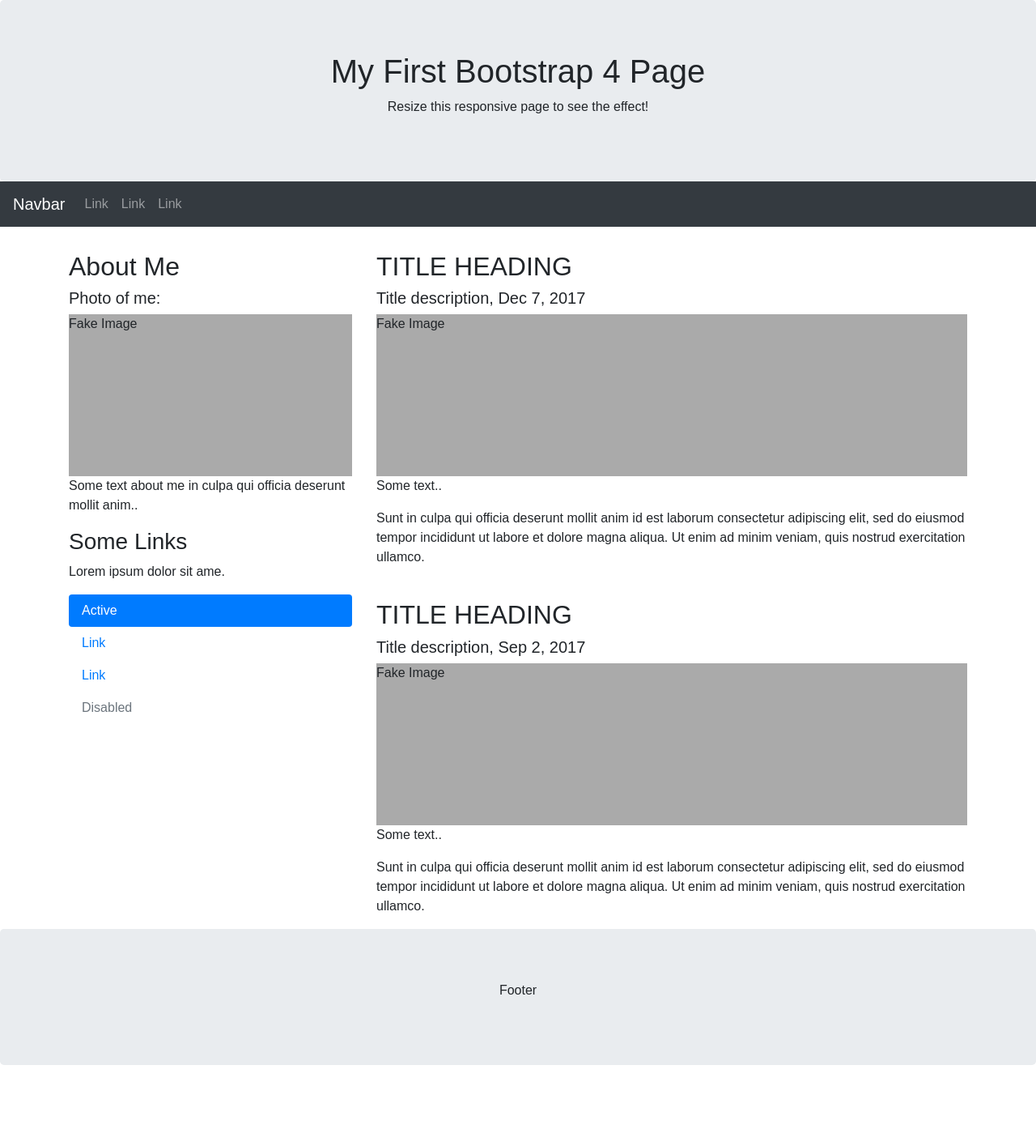
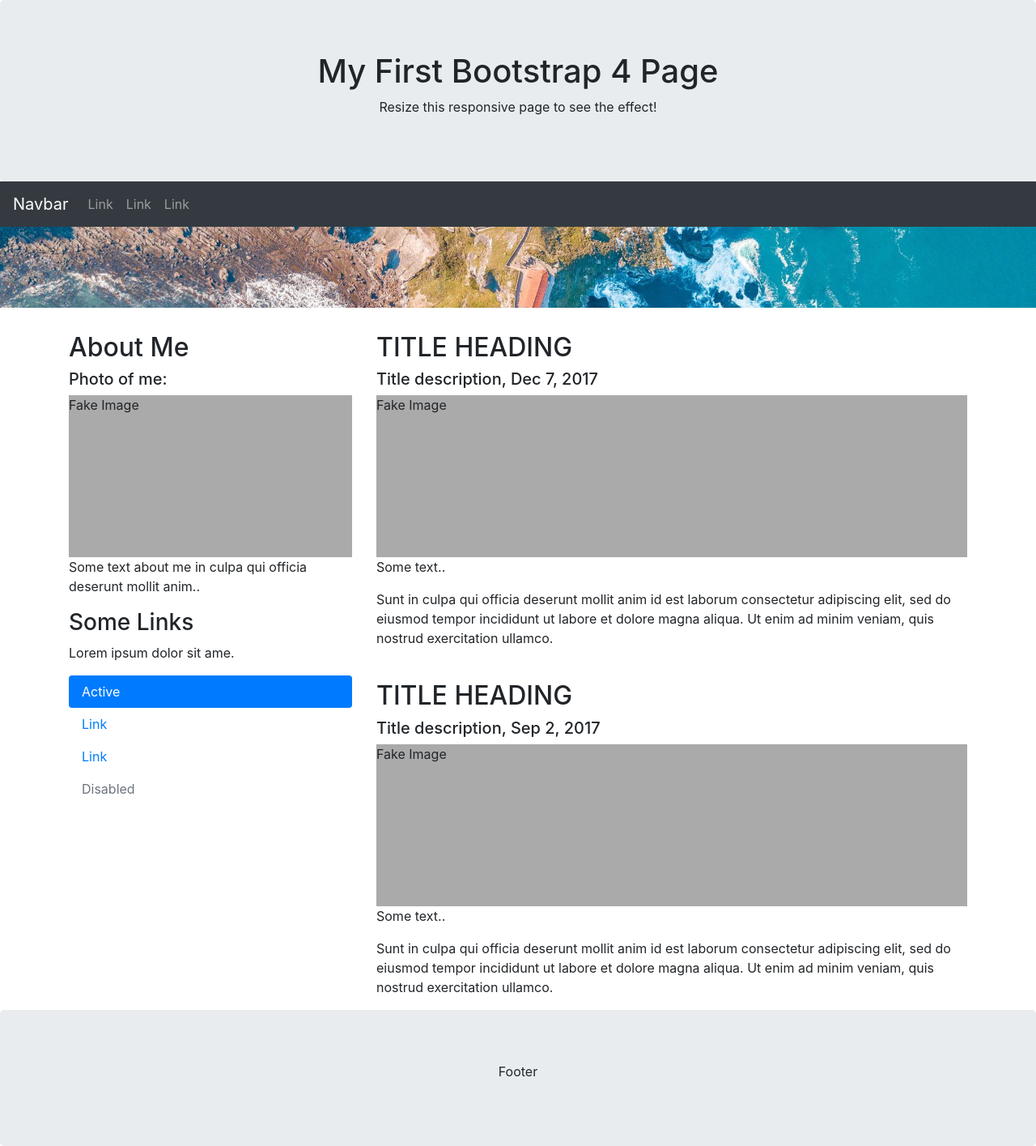
Before and after one commit to agus-aldunate/Proyecto1, a PHP site: page / in a window 1280 px wide. Shown: the whole page at 81% size. Before the commit the page ends 1315 px from the top, so only its background shows below. Run offline with PHP 8.4, Linux system fonts and the light colour scheme; some libraries are stand-ins or nearby versions.

Commit message:
cambio footer

```diff
--- a/Index.html
+++ b/Index.html
@@ -21,6 +21,7 @@
 
 <div id="header"></div>
 <div id="navbar"></div>
+<div class="parallax"></div>
 
 <div class="container" style="margin-top:30px">
   <div class="row">
@@ -63,9 +64,7 @@
   </div>
 </div>
 
-<div class="jumbotron text-center" style="margin-bottom:0">
-  <p>Footer</p>
-</div>
+<div id="footer"></div>
 
 </body>
 </html>
--- a/css/diseño.css
+++ b/css/diseño.css
@@ -4,11 +4,9 @@
 body {
   font-family: Arial, Helvetica, sans-serif;
   margin: 0;
-
+  height: 100%;
   box-sizing : border-box;
 }
-
-
 
 /*php*/
 .error {color: red;}
@@ -18,7 +16,8 @@
 /*efecto parallax*/
 .parallax {
   /* The image used */
-  background-image: url("../imagenes/vistavion.jpg");
+  background-image: url("../imagenes/vistadron.jpg");
+  background-color: rgb(256, 256, 256,0.7);
 
   /* Full height */
   height: 100px;
--- a/footer.html
+++ b/footer.html
@@ -8,7 +8,9 @@
 
 <body>
   <div class="footer">
-    <h2>Footer</h2>
+    <div class="jumbotron text-center" style="margin-bottom:0">
+      <p>Footer</p>
+    </div>
   </div>
 </body>
 
```
